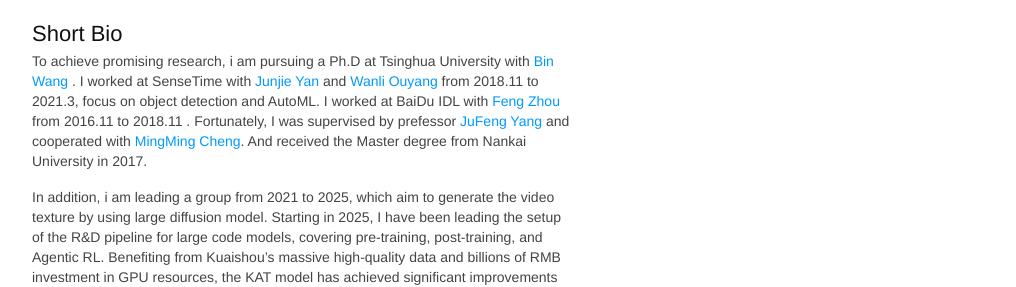
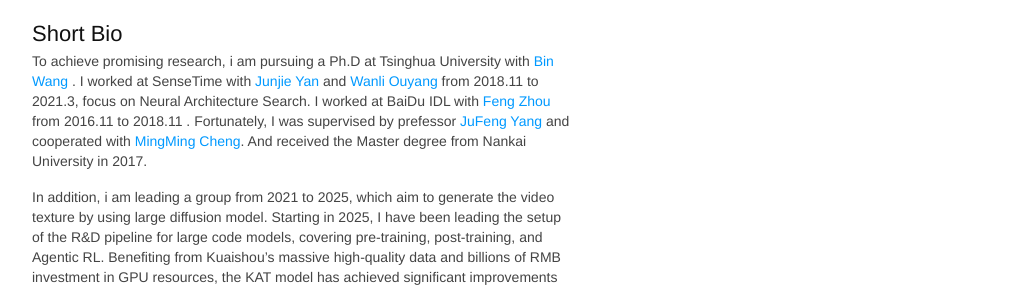
Before and after one commit to msunming/msunming.github.io, a Jekyll site: the page index.html, which Jekyll copies as it is, in a window 1280 px wide and 900 px high. Shown: the part 431-718 px from the top of the window, without its empty margins (128-1144 px from the left). Built offline with Jekyll 4.4.1, drawn with Linux system fonts in a browser that asks for light colours.

Commit message:
Update index.html

```diff
--- a/index.html
+++ b/index.html
@@ -451,7 +451,7 @@ pre .markdown .emphasis {
 		<p><img src='./Image/me.jpg', width='300'></p>
 		<h2>Short Bio</h2>
         <p> To achieve promising research, i am pursuing a Ph.D at Tsinghua University with <a href="https://www.thss.tsinghua.edu.cn/en/faculty/binwang.htm"> Bin Wang </a>.
-			I worked at SenseTime with <a href="https://yan-junjie.github.io/">Junjie Yan </a> and <a href="https://wlouyang.github.io/">Wanli Ouyang </a>  from 2018.11 to 2021.3, focus on object detection and AutoML.
+			I worked at SenseTime with <a href="https://yan-junjie.github.io/">Junjie Yan </a> and <a href="https://wlouyang.github.io/">Wanli Ouyang </a>  from 2018.11 to 2021.3, focus on Neural Architecture Search.
             I worked at BaiDu IDL with <a href="http://f-zhou.com/">Feng Zhou</a> from 2016.11 to 2018.11 .
 			Fortunately, I was supervised by prefessor <a href="http://cv.nankai.edu.cn/">JuFeng Yang</a> and cooperated with <a href="http://mmcheng.net/zh/cmm/">MingMing Cheng</a>.
 			And received the Master degree from Nankai University in 2017.
```
